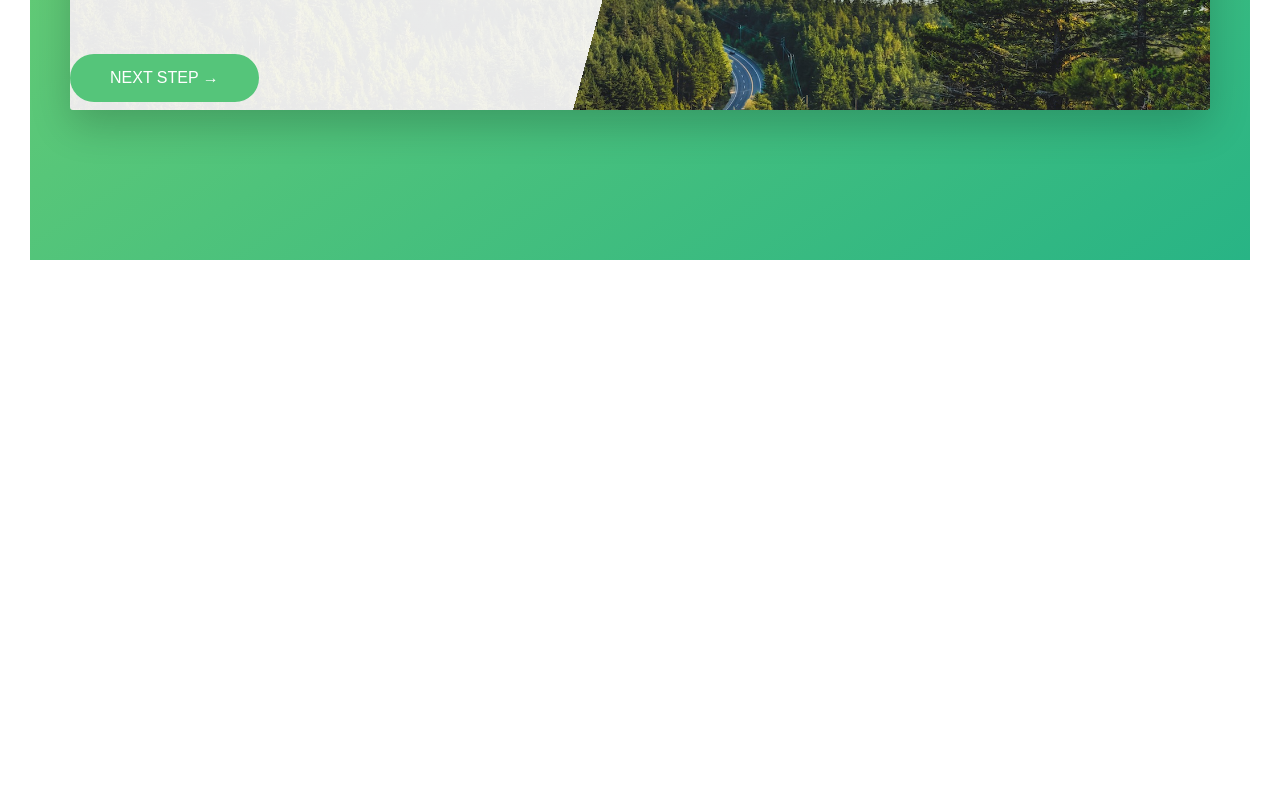
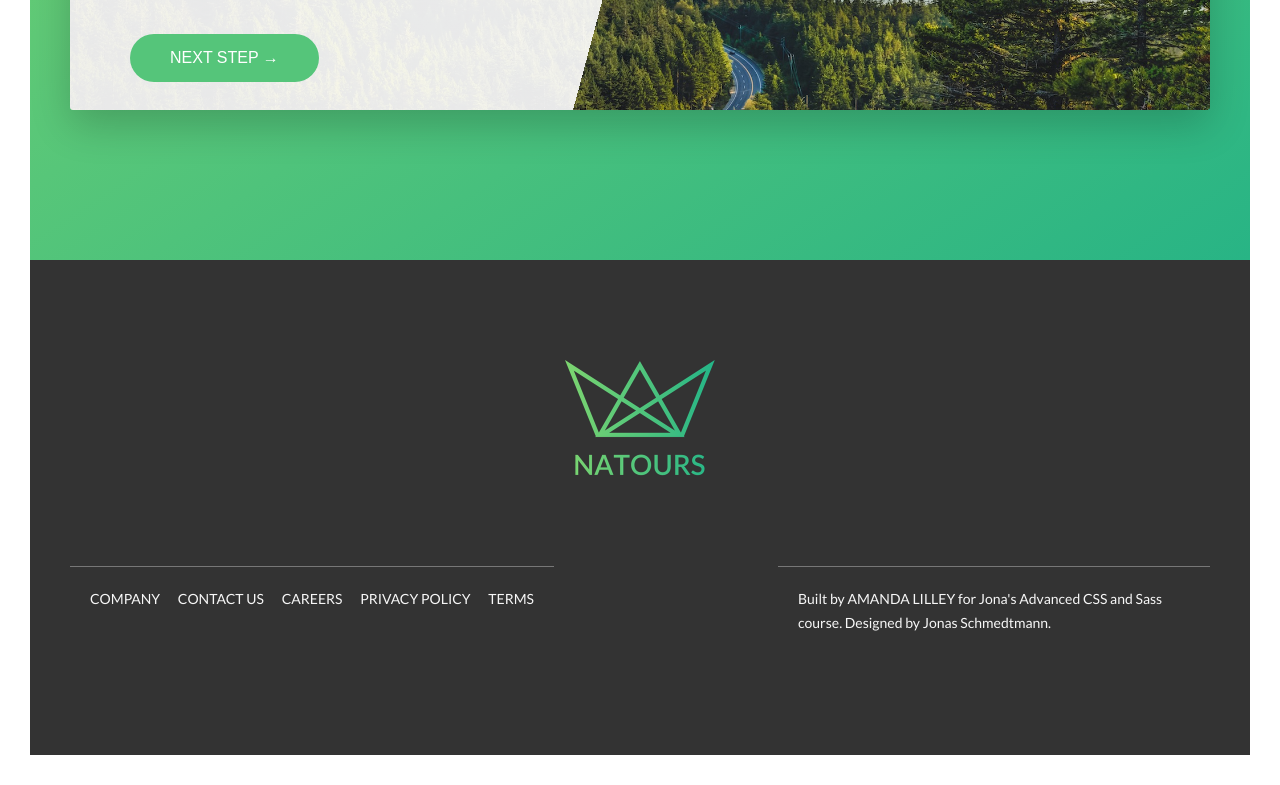
Before and after one commit to Amanda-Lilley/Natours, a website: page index.html in a window 1280 px wide. Shown: the part 4950-5735 px from the top of the page. Before the commit the page ends 5240 px from the top, so only its background shows below. Drawn offline with Linux system fonts and the light colour scheme.

Commit message:
Add footer

```diff
--- a/index.html
+++ b/index.html
@@ -281,7 +281,7 @@
               <div class="form__group">
                 <input type="email" class="form__input" placeholder="Email address" id="email" required>
                 <label for="email" class="form__label">Email address</label>
-              </div
+              </div>
 
               <div class="form__group u-margin-bottom-medium">
                 <div class="form__radio-group">
@@ -311,6 +311,32 @@
       </div>
     </section>
   </main>
+
+  <footer class="footer">
+    <div class="footer__logo-box">
+      <img src="img/logo-green-2x.png" alt="Full logo" class="footer__logo">
+    </div>
+
+    <div class="row">
+      <div class="col-1-of-2">
+        <div class="footer__navigation">
+          <ul class="footer__list">
+            <li class="footer__item"><a href="#" class="footer__link">Company</a></li>
+            <li class="footer__item"><a href="#" class="footer__link">Contact Us</a></li>
+            <li class="footer__item"><a href="#" class="footer__link">Careers</a></li>
+            <li class="footer__item"><a href="#" class="footer__link">Privacy policy</a></li>
+            <li class="footer__item"><a href="#" class="footer__link">Terms</a></li>
+
+          </ul>
+        </div>
+      </div>
+      <div class="col-1-of-2">
+        <p class="footer__copyright">
+          Built by <a href="#" class="footer__link">Amanda Lilley</a> for Jona's Advanced CSS and Sass course. Designed by Jonas Schmedtmann.
+        </p>
+      </div>
+    </div>
+  </footer>
 <!-- Grid sytem layout set to 1140 grid (114rem)
   <section class="grid-test">
     <div class="row">
--- a/sass/abstracts/_variables.scss
+++ b/sass/abstracts/_variables.scss
@@ -4,6 +4,7 @@ $color-primary-dark: #28b485;
 
 $color-grey-dark: #777;
 $color-grey-dark-2: #999;
+$color-grey-dark-3: #333;
 
 
 $color-white: #fff;
--- /dev/null
+++ b/sass/layout/_footer.scss
@@ -0,0 +1,66 @@
+.footer {
+  background-color: $color-grey-dark-3;
+  padding: 10rem 0;
+  font-size: 1.4rem;
+  color: $color-grey-light-1;
+
+  &__logo-box {
+    text-align: center;
+    margin-bottom: 8rem;
+
+  }
+
+  &__logo {
+    width: 15rem;
+    height: auto;
+  }
+
+  &__navigation {
+    border-top: 1px solid $color-grey-dark;
+    padding: 2rem;
+    display: inline-block;
+
+  }
+
+  &__list {
+    list-style: none;
+
+  }
+
+  &__item {
+    display: inline-block;
+
+    &:not(:last-child) {
+      margin-right: 1.5rem;
+    }
+
+  }
+
+  &__link {
+    &:link,
+    &:visited {
+      color: $color-grey-light-1;
+      background-color: $color-grey-dark-3;
+      text-decoration: none;
+      text-transform: uppercase;
+      display: inlne-block;
+    }
+
+    &:hover,
+    &:active {
+      color: $color-primary;
+      box-shadow: 0 1rem 2rem rgba($color-black, .4);
+
+    }
+
+  }
+
+  &__copyright {
+    color: inherit;
+    border-top: 1px solid $color-grey-dark;
+    padding: 2rem;
+    display: inline-block;
+    width: 80%;
+    float: right;
+  }
+}
--- a/sass/main.scss
+++ b/sass/main.scss
@@ -15,7 +15,7 @@
 @import "components/form";
 @import "components/story";
 
-
+@import "layout/footer";
 @import "layout/grid";
 @import "layout/header";
 
```
Also changed, not shown: css/style.css.
